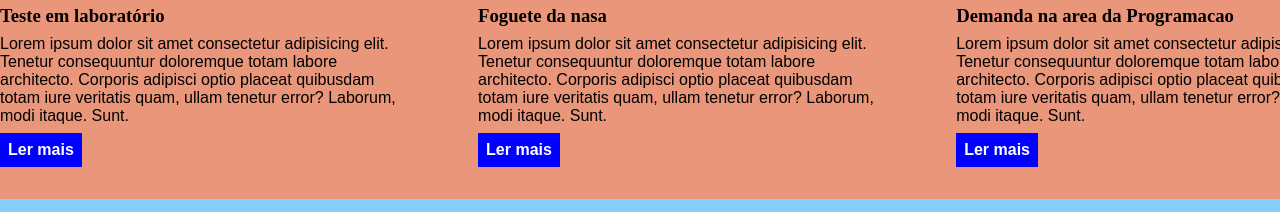
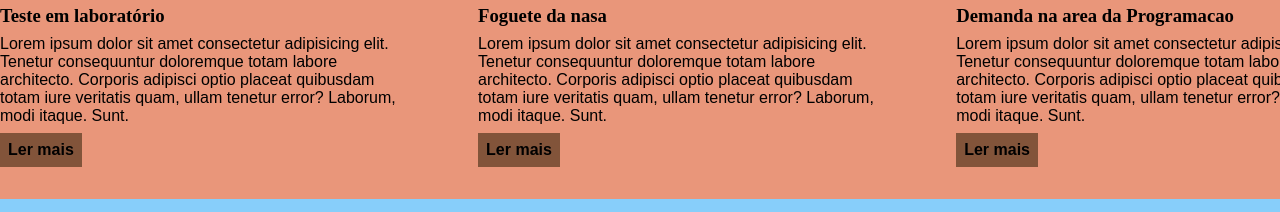
Before and after one commit to VagnerZaleski/Exercicio_Portal, a plain HTML site: page index.html in a window 1280 px wide. Shown: the part 2157-2369 px from the top of the page. Drawn offline with Linux system fonts and the light colour scheme.

Commit message:
alteracao no CSS dos botoes

```diff
--- a/main.css
+++ b/main.css
@@ -124,6 +124,11 @@
     background-color: #E9967A;
 }
 
+#tecnologia .articles article a {
+    background-color: rgba(63, 41, 15, 0.6);
+    color: black;
+}
+
 #entretenimento {
     background-color: #87CEFA;
 }
```
